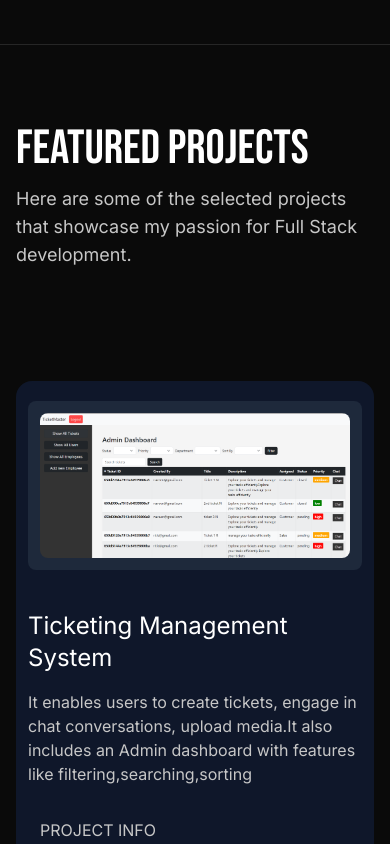
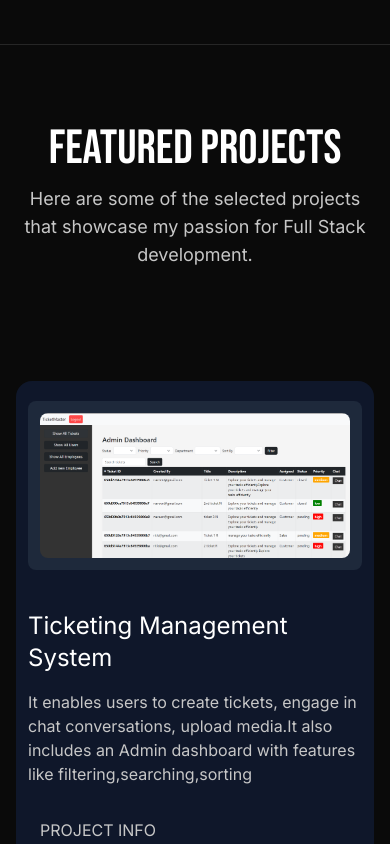
Before and after one commit to nvenkm/7naveennn, a Next.js app: page / in a window 390 px wide. Shown: the part 800-1644 px from the top of the page. Built offline with nearby package versions, Linux system fonts and the light colour scheme.

Commit message:
Responsiveness fixes

```diff
--- a/src/components/Contact.tsx
+++ b/src/components/Contact.tsx
@@ -11,10 +11,13 @@ const Contact = () => {
   return (
     <Section divClassName="mt-14">
       <div className="w-full md:w-1/2 flex flex-col gap-5">
-        <SectionHeading title="Contact Me" />
+        <SectionHeading
+          className="text-center md:text-left"
+          title="Contact Me"
+        />
         <div className="flex flex-col gap-10">
           {/* Email and resume */}
-          <div className="flex flex-col gap-2">
+          <div className="flex flex-col text-center md:text-left gap-2">
             <p>
               Say Hello at{" "}
               <a
@@ -36,7 +39,7 @@ const Contact = () => {
           </div>
 
           {/* Contact buttons */}
-          <div className="flex gap-8 text-3xl text-green-wala">
+          <div className="flex gap-8 text-3xl justify-center md:justify-start text-green-wala">
             <IoLogoLinkedin />
             <FaGithub />
             <FaXTwitter />
--- a/src/components/ContactForm.tsx
+++ b/src/components/ContactForm.tsx
@@ -48,7 +48,7 @@ const ContactForm = () => {
 
       <input
         type="submit"
-        className="bg-green-wala cursor-pointer uppercase w-fit p-2 px-3 text-black-wala rounded-md  "
+        className="bg-green-wala cursor-pointer uppercase md:w-fit p-2 px-3 text-black-wala rounded-md  "
       />
     </form>
   );
--- a/src/components/Projects.tsx
+++ b/src/components/Projects.tsx
@@ -10,8 +10,11 @@ const Projects = () => {
   return (
     <Section divClassName="md:mx-12 lg:mx-28 md:flex-col">
       <div className="flex flex-col gap-3 md:w-3/4">
-        <SectionHeading title="Featured Projects" />
-        <p className="font- text-[#C7C7C7] text-lg leading-7">
+        <SectionHeading
+          className="text-center md:text-left"
+          title="Featured Projects"
+        />
+        <p className="text-center md:text-left text-[#C7C7C7] text-lg leading-7">
           Here are some of the selected projects that showcase my passion for
           Full Stack development.
         </p>
--- a/src/components/Skills.tsx
+++ b/src/components/Skills.tsx
@@ -16,11 +16,14 @@ const Skills = () => {
     <Section>
       {/* Heading */}
       <div className="md:w-1/2">
-        <SectionHeading title="My Capabilities" />
+        <SectionHeading
+          className="text-center md:text-left"
+          title="My Capabilities"
+        />
       </div>
       {/* Skills */}
       <div className="flex flex-col gap-7 md:w-1/2">
-        <p>
+        <p className="text-center md:text-left">
           I am always looking to add more skills.Morbi egestas neque eu blandit
           fermentum. Nulla ac lobortis ligula. Pellentesque ac ex at Lorem ipsum
           dolor sit, amet consectetur adipisicing elit. Cumque, veniam eius ad
@@ -30,7 +33,7 @@ const Skills = () => {
           nesciunt sint? Sit quae iure qui. purus faucibus tristique ut et
           dolor.{" "}
         </p>
-        <div className="flex flex-wrap gap-2">
+        <div className="flex flex-wrap justify-center gap-2">
           {skills.map((skill, i) => {
             return (
               <motion.span
```
